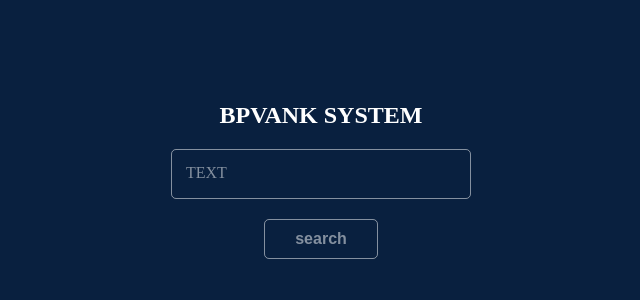
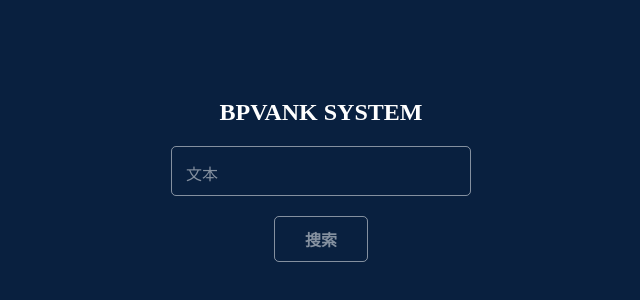
Before and after one commit to twodogplayer/2, a plain HTML site: page index.html in a window 1280 px wide. Shown: the part 220-520 px from the top of the page, without its empty margins (319-959 px from the left). Drawn offline with Linux system fonts and the light colour scheme.

Commit message:
Update index.html

```diff
--- a/index.html
+++ b/index.html
@@ -14,10 +14,10 @@
         <h2>BPVANK SYSTEM</h2>
         <div class="inputBox">
             <input type="text" required="required">
-            <span>text</span>
+            <span>文本</span>
         </div>
         <div class="buttonBox">
-            <button>search</button>
+            <button>搜索</button>
         </div>
     </div>
 </body>
```
